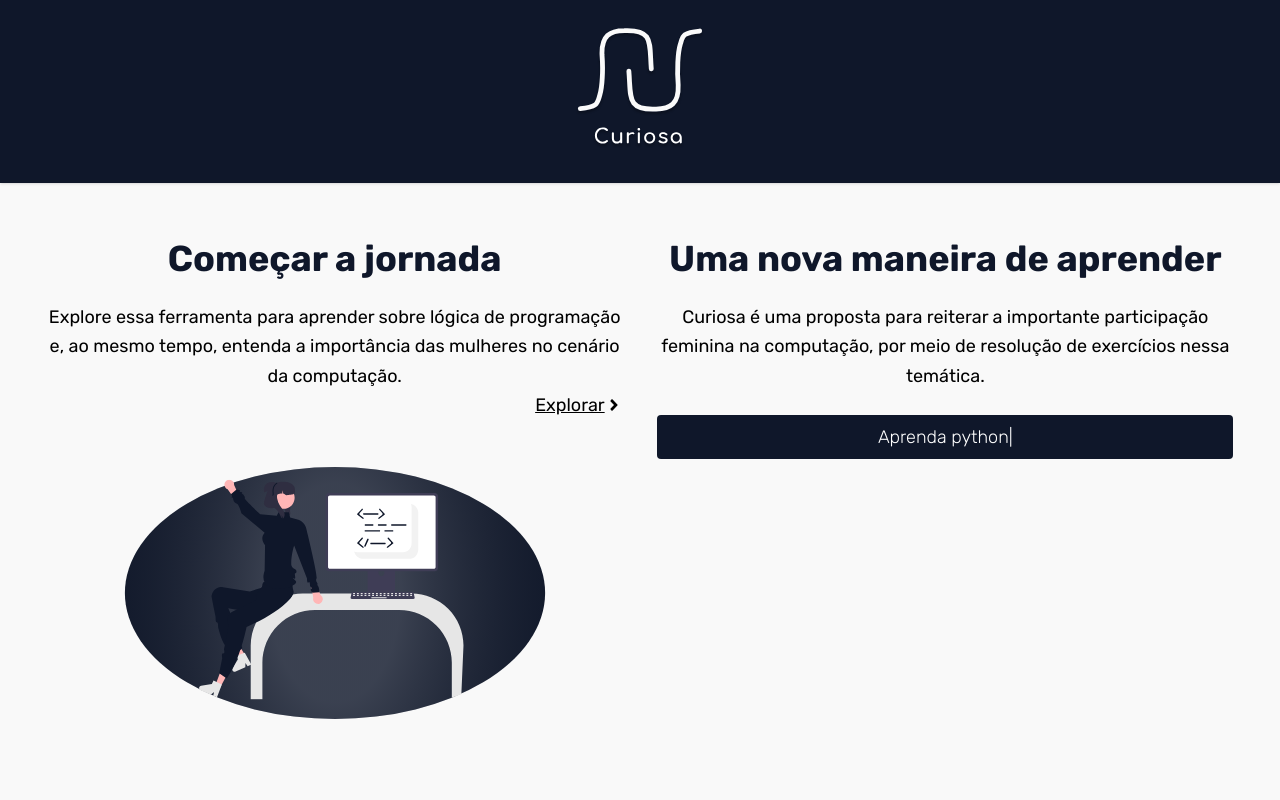
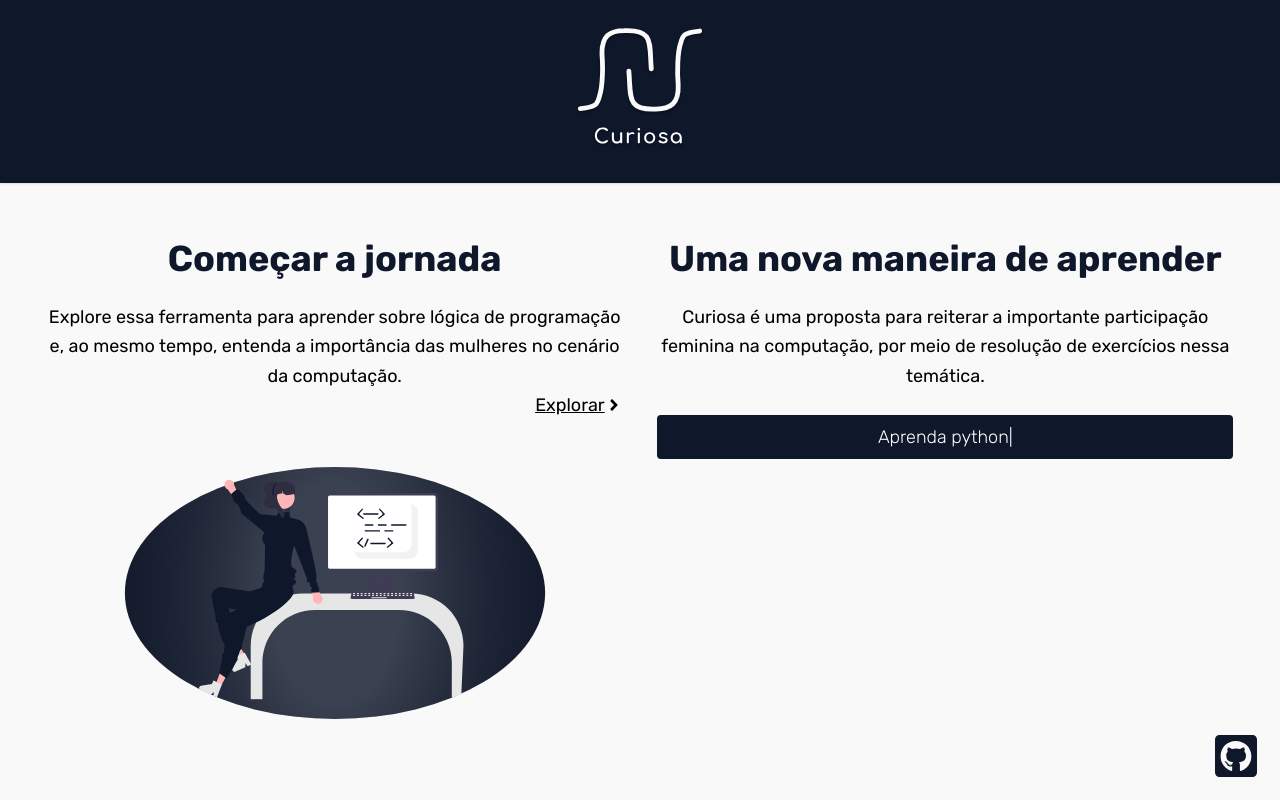
Before and after one commit to marcelo-schreiber/curiosa-website, a Next.js app: page / in a window 1280 px wide. Built offline with nearby package versions, Linux system fonts and the light colour scheme.

Commit message:
add: github logo at bottom

```diff
--- a/pages/index.tsx
+++ b/pages/index.tsx
@@ -3,7 +3,7 @@ import Head from "next/head";
 import Header from "../components/header";
 import Link from "next/link";
 import { TypeAnimation } from "react-type-animation";
-import { FaAngleRight } from "react-icons/fa";
+import { FaAngleRight, FaGithubSquare } from "react-icons/fa";
 import Image from "next/image";
 
 const Home = () => {
@@ -61,6 +61,15 @@ const Home = () => {
             repeat={Infinity}
           />
         </div>
+        <div className="absolute bottom-5 right-5">
+          <a
+            href="https://github.com/marcelo-schreiber/curiosa-website"
+            target="_blank"
+            rel="noreferrer"
+          >
+            <FaGithubSquare size={48} color="#0F172A" />
+          </a>
+        </div>
       </main>
     </>
   );
```
